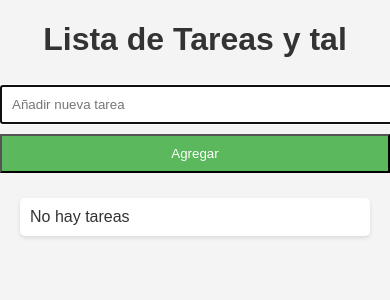
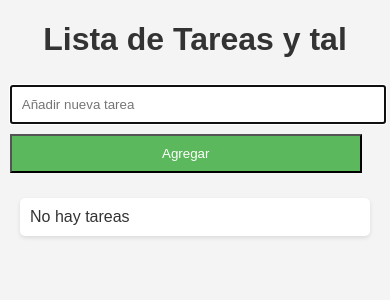
Before and after one commit to arturoytal/todo, a PHP site: page / in a window 390 px wide; the page is wider, and only the part inside the window is pictured. Shown: the top 300 px of that part. Run offline with PHP 8.4, Linux system fonts and the light colour scheme; data that the repository does not hold is empty; a stand-in replaces the project's code that opens the database connection; some libraries are stand-ins or nearby versions.

Commit message:
Y ajustamos que en pantallas estrechas la caja y el boton no ocupen el 100%

```diff
--- a/style.css
+++ b/style.css
@@ -78,12 +78,12 @@ ul li input[type="checkbox"] {
     }
 
     form {
-        width: 100%;
+        width: 95%;
         flex-direction: column;
     }
 
     input[type="text"], button {
-        width: 100%;
+        width: 95%;
         margin: 5px 0;
     }
 }
```
